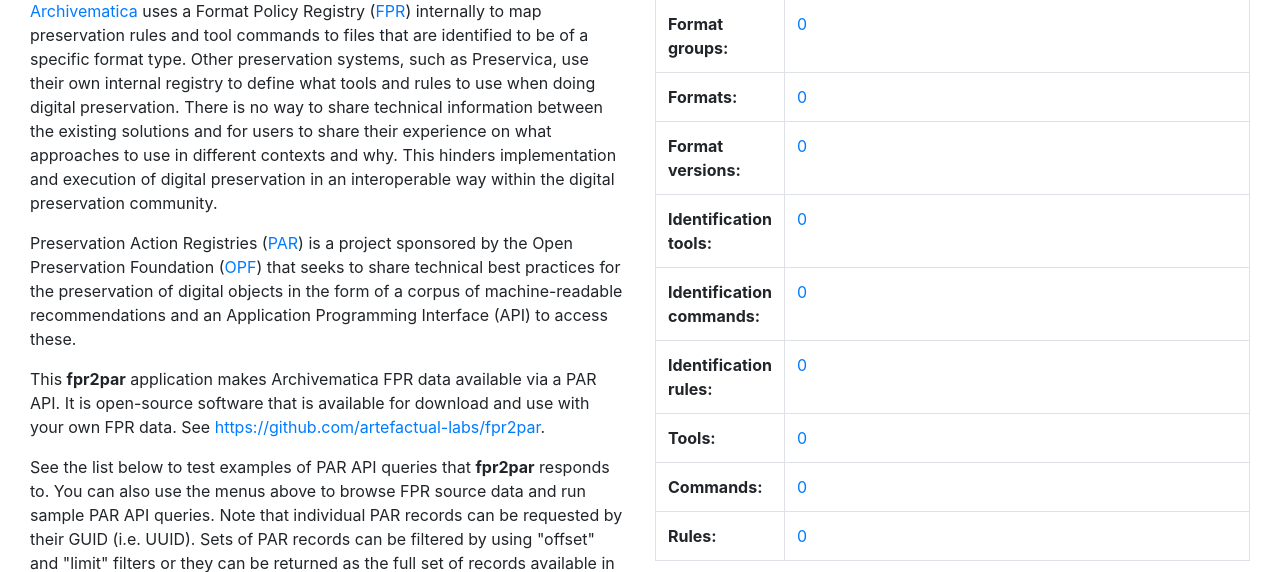
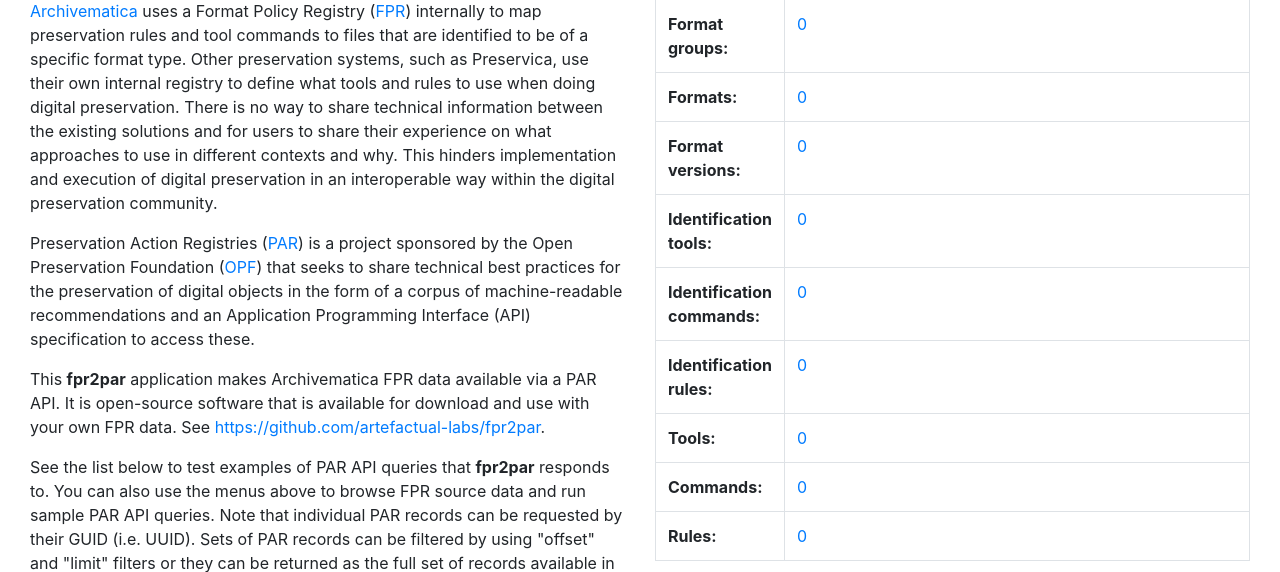
Before and after one commit to artefactual-labs/fpr2par, a Flask app: page / in a window 1280 px wide. Shown: the part 169-741 px from the top of the page. Run offline with Flask 2, Linux system fonts and the light colour scheme; data that the repository does not hold is empty; some libraries are stand-ins or nearby versions.

Commit message:
add the word 'specification' after API. update screencap.

```diff
--- a/fpr2par/templates/index.html
+++ b/fpr2par/templates/index.html
@@ -7,7 +7,7 @@
       <div class="col"><div class="alert alert-info"><h4 class="h3">About fpr2par</h4></div>
       <a href="https://archivematica.org">Archivematica</a> uses a Format Policy Registry (<a href="https://www.archivematica.org/en/docs/archivematica-1.11/user-manual/preservation/preservation-planning/">FPR</a>) internally to map preservation rules and tool commands to files that are identified to be of a specific format type. Other preservation systems, such as Preservica, use their own internal registry to define what tools and rules to use when doing digital preservation. There is no way to share technical information between the existing solutions and for users to share their experience on what approaches to use in different contexts and why. This hinders implementation and execution of digital preservation in an interoperable way within the digital preservation community.
       <p> </p>
-      <p>Preservation Action Registries (<a href="http://parcore.org">PAR</a>) is a project sponsored by the Open Preservation Foundation (<a href="https://openpreservation.org/">OPF</a>) that seeks to share technical best practices for the preservation of digital objects in the form of a corpus of machine-readable recommendations and an Application Programming Interface (API) to access these.</p>
+      <p>Preservation Action Registries (<a href="http://parcore.org">PAR</a>) is a project sponsored by the Open Preservation Foundation (<a href="https://openpreservation.org/">OPF</a>) that seeks to share technical best practices for the preservation of digital objects in the form of a corpus of machine-readable recommendations and an Application Programming Interface (API) specification to access these.</p>
 
       <p>This <strong>fpr2par</strong> application makes Archivematica FPR data available via a PAR API. It is open-source software that is available for download and use with your own FPR data. See <a href="https://github.com/artefactual-labs/fpr2par">https://github.com/artefactual-labs/fpr2par</a>.</p>
 
```
Also changed, not shown: fpr2par-demo.png.
